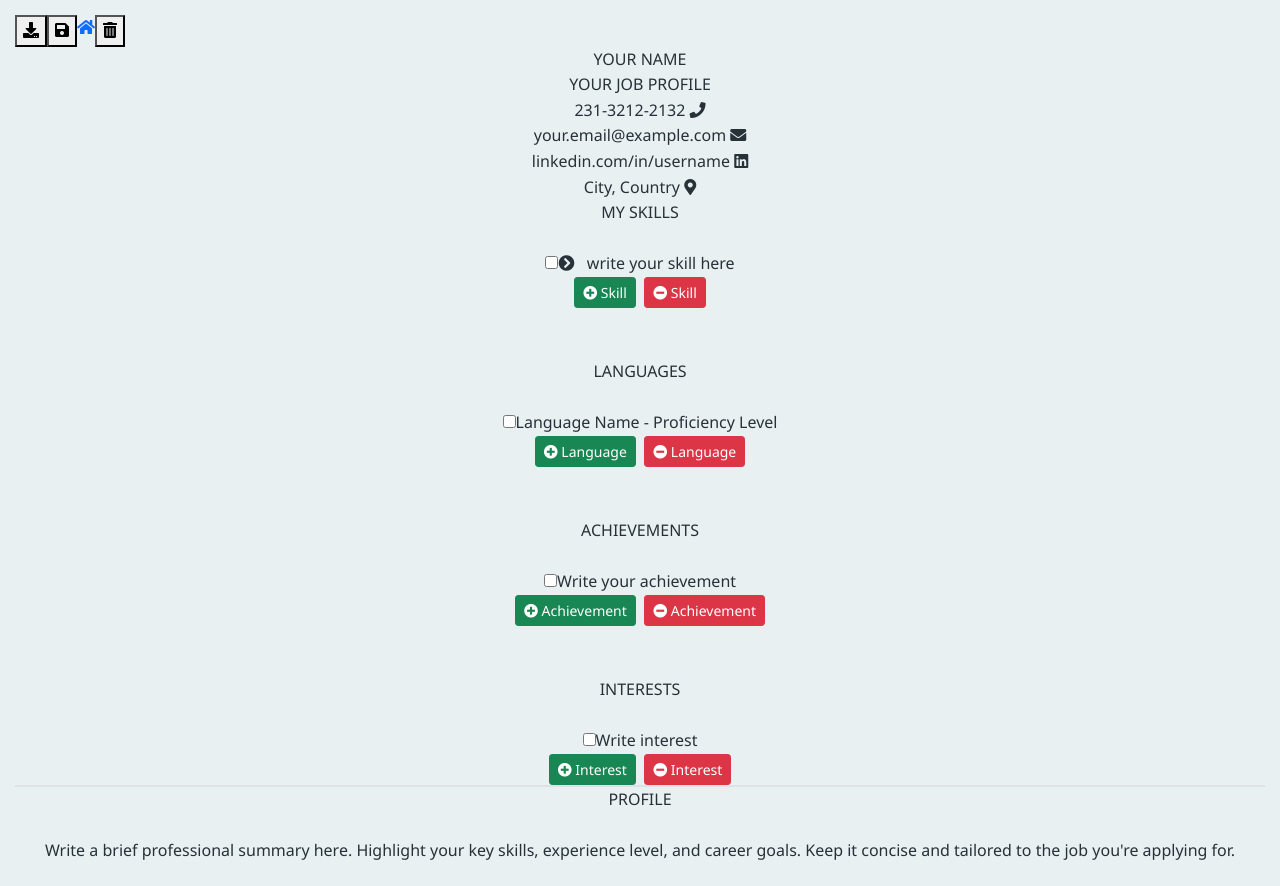
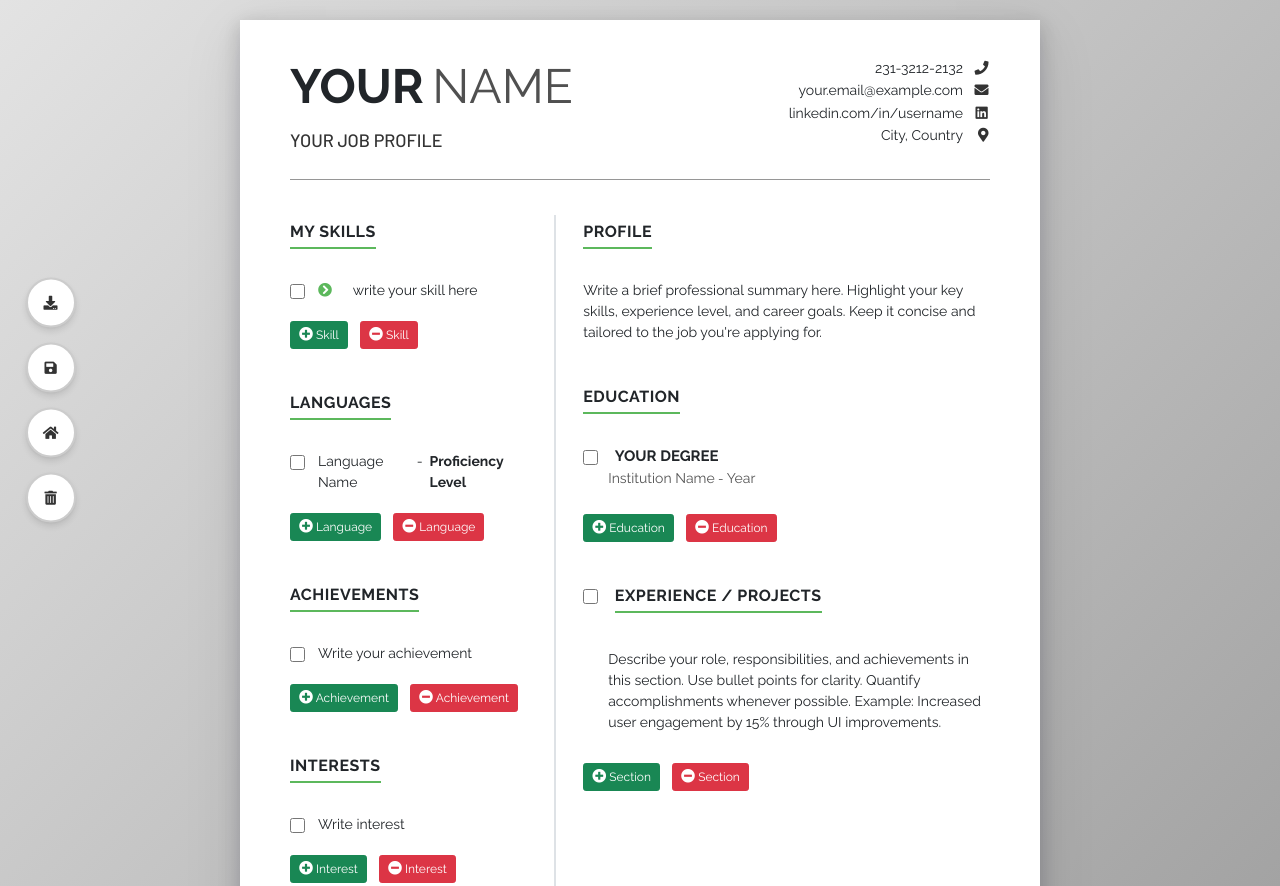
Before and after one commit to Dattranphat/Resume-Builder2, a plain HTML site: page index.html in a window 1280 px wide. Shown: the top 886 px of the page. Drawn offline with nearby package versions, Linux system fonts and the light colour scheme.

Commit message:
Update style.css

```diff
--- a/style.css
+++ b/style.css
@@ -1,191 +1,286 @@
-/* Base Styles - Consider a slightly more professional font if desired */
-body {
-    font-family: "Segoe UI", Roboto, Helvetica, Arial, sans-serif, "Apple Color Emoji", "Segoe UI Emoji", "Segoe UI Symbol"; /* Example: Segoe UI */
-    background-color: #e8f0f2; /* Slightly muted background */
-    text-align: center;
-    padding: 15px;
-    color: #263238; /* Dark Blue Grey */
-    line-height: 1.6;
-    margin: 0; /* Remove default body margin */
-}
-.game-container {
-    max-width: 900px; /* Wider for potentially longer text */
-    margin: 20px auto;
-}
-h1 {
-    color: #004d40; /* Dark Teal */
-    margin-top: 0;
-    margin-bottom: 30px;
-    font-size: clamp(1.8rem, 4vw, 2.5rem);
-    font-weight: 600; /* Slightly bolder */
+@import url('https://fonts.googleapis.com/css2?family=Raleway:wght@400;700&display=swap');
+@import url('https://fonts.googleapis.com/css2?family=Barlow:wght@500&display=swap');
+
+* {
+    margin: 0;
+    padding: 0;
+    box-sizing: border-box; /* Added for better layout control */
+    font-weight: 400; /* Adjusted default weight */
+    font-size: 14px;
 }
 
-/* Animal Selection Gallery */
-#animalGallery {
-    margin-bottom: 35px;
-    padding: 15px;
-    background-color: #ffffff;
-    border-radius: 12px;
-    box-shadow: 0 5px 15px rgba(0, 51, 77, 0.08);
-}
-.gallery-group-header {
-    text-align: left;
-    margin: 25px 0 15px 10px;
-    font-size: 1.3rem;
-    font-weight: 600;
-    color: #00695c; /* Medium Teal */
-    border-bottom: 2px solid #b2dfdb;
-    padding-bottom: 6px;
-}
-.gallery-group-content {
+body {
+    background: linear-gradient(135deg, #E3E3E3 0%, #9a9a9a 100%);
     display: grid;
-    grid-template-columns: repeat(auto-fill, minmax(100px, 1fr)); /* Slightly larger items */
-    gap: 20px;
-    width: 100%;
-    margin-bottom: 25px;
-}
-.animal-selector {
-    display: flex;
-    flex-direction: column;
-    align-items: center;
-    padding: 12px 8px;
-    border: 1px solid #cfd8dc; /* Light border */
-    border-radius: 8px;
-    cursor: pointer;
-    transition: transform 0.2s ease, box-shadow 0.2s ease, border-color 0.2s ease;
-    position: relative;
-    background-color: #fff; /* Ensure bg for shadow */
-}
-.animal-selector:hover:not(.completed) {
-    transform: translateY(-3px);
-    box-shadow: 0 4px 10px rgba(0, 77, 64, 0.1); /* Teal shadow */
-    border-color: #4db6ac;
-}
-.animal-selector .emoji {
-    font-size: clamp(2.8rem, 7vw, 3.8rem);
-    line-height: 1;
-    margin-bottom: 8px;
-}
-.animal-selector .name {
-    font-size: 0.85rem;
-    font-weight: 500;
-    color: #004d40;
+    place-items: center;
+    padding-top: 20px; /* Added padding instead of margin on resume */
+    padding-bottom: 50px; /* Ensure space below resume */
+    opacity: 1;
+    font-family: 'Raleway', sans-serif; /* Default font */
 }
 
-/* Completed State */
-.animal-selector.completed {
-    opacity: 0.6;
-    filter: grayscale(50%);
-    cursor: default;
-    background-color: #e0f2f1; /* Very Light Teal */
-    box-shadow: none;
-    border-color: #cfd8dc;
-    pointer-events: none;
-}
-.animal-selector.completed::after {
-    content: '✓'; /* Unicode check */
-    position: absolute;
-    top: 6px;
-    right: 6px;
-    font-size: 1.3rem;
-    font-weight: bold;
-    color: #00796b; /* Teal check */
-    background-color: rgba(255, 255, 255, 0.8);
-    border-radius: 50%;
-    padding: 0 4px;
-    line-height: 1;
+/* Class to hide elements (e.g., during PDF generation) */
+.none {
+    display: none !important; /* Use !important to override other styles */
 }
 
-/* Active Game Area */
-#activeGameArea {
-    margin-top: 25px;
-    padding: 30px; /* More padding */
-    background: #ffffff;
-    border-radius: 12px;
-    box-shadow: 0 6px 20px rgba(0, 51, 77, 0.1);
-    display: none; /* Initially hidden */
-    border: 2px solid #004d40;
+.resume {
+    /* margin-top: 20px; Removed, handled by body padding */
+    width: 800px;
+    max-width: 95%; /* Make it slightly responsive */
+    box-shadow: rgba(17, 17, 26, 0.1) 0px 4px 16px, rgba(17, 17, 26, 0.1) 0px 8px 24px, rgba(17, 17, 26, 0.1) 0px 16px 56px;
+    background-color: #fff; /* Moved background here */
+}
+
+#print {
+    padding: 30px 50px;
+    min-height: 1120px; /* Maintain A4-like aspect ratio */
+}
+
+/* --- Header --- */
+.head {
+    display: grid;
+    grid-template-columns: 3fr 1.5fr;
+    gap: 20px; /* Added gap */
+    align-items: start; /* Align items to the top */
+}
+
+.head .main .name {
+    font-size: 48px; /* Slightly reduced */
+    font-family: 'Raleway', sans-serif;
+    font-weight: 700; /* Bolder name */
+    line-height: 1.1;
+}
+
+.head .main span:nth-child(2) {
+    color: rgb(80, 80, 80); /* Darker grey */
+    font-size: 48px;
+    font-family: 'Raleway', sans-serif;
+    margin-left: 5px;
+     font-weight: 400; /* Lighter last name */
+}
+
+.head .main .post {
+    font-family: 'Barlow', sans-serif;
+    font-size: 18px; /* Larger post title */
+    color: #333;
+    margin-top: 5px;
+}
+
+.head .contacts {
+    text-align: right;
+    padding-top: 7px;
+    line-height: 1.6; /* Improved line spacing */
+}
+
+.head .contacts .content {
+    font-weight: 500;
+    padding-right: 5px;
+    word-break: break-word; /* Prevent long emails/links from overflowing */
+}
+
+.head .contacts .symbol {
+    margin-left: 5px; /* Swapped margin side */
+    font-size: 14px; /* Adjusted size */
+    width: 17px;
+    height: 17px;
+    color: #333; /* Icon color */
+    display: inline-block; /* Ensure proper alignment */
     text-align: center;
 }
- #activeGameArea.visible { display: block; }
-.animal-image-active {
-    font-size: clamp(5rem, 14vw, 7rem);
-    margin: 10px 0 15px 0;
-    min-height: 80px;
-    line-height: 1;
+
+/* --- Separator Line --- */
+.line {
+    height: 1px; /* Thinner line */
+    background-color: rgb(150, 150, 150); /* Lighter grey */
+    margin: 25px 0;
+    margin-bottom: 35px; /* More space after line */
 }
-.word-display-active {
-    font-size: clamp(2rem, 5vw, 2.8rem);
-    margin: 10px 0 20px 0;
-    color: #004d40;
-    font-weight: 600;
-    min-height: 45px;
-    word-wrap: break-word;
+
+/* --- Main Body Layout --- */
+.mainbody {
+    display: grid;
+    grid-template-columns: 10fr 1fr 17fr;
+    /* height: 900px; Removed fixed height */
+    min-height: 800px; /* Use min-height instead */
+    gap: 15px; /* Add gap between columns */
 }
- .options {
-    display: grid;
-    grid-template-columns: 1fr;
-    gap: 15px; /* Slightly more gap */
-    margin: 30px auto; /* Centered margin */
-    min-height: 120px;
-    max-width: 600px; /* Limit width of options */
+
+.mainbody .border {
+    background-color: rgb(180, 180, 180); /* Lighter border */
+    width: 2px; /* Thinner border */
+    opacity: 1; /* Opacity not needed if color is set */
+    margin: 0 10px; /* Add some horizontal margin */
 }
-.options button {
-    background: #00796b; /* Teal buttons */
-    color: white;
+
+.mainbody .leftside,
+.mainbody .rightside {
+    padding-top: 5px;
+}
+.mainbody .rightside {
+     padding-left: 0; /* Removed padding, gap handles spacing */
+}
+.mainbody .leftside {
+    padding-right: 0; /* Removed padding */
+}
+
+
+/* --- Section Titles --- */
+.title {
+    font-weight: 700;
+    font-size: 16px; /* Slightly smaller title */
     border: none;
-    border-radius: 8px;
-    padding: 16px 20px; /* More padding */
-    font-size: 1.05rem; /* Slightly larger font */
+    padding-bottom: 3px;
+    border-bottom: 2px solid #5cb85c; /* Using Bootstrap success color */
+    display: inline-block; /* Ensure border only spans text */
+    margin-bottom: 10px; /* Space below title */
+    text-transform: uppercase; /* Uppercase titles */
+    letter-spacing: 0.5px;
+}
+
+/* --- Common Item Styling --- */
+.skill, .language, .achieve, .interest, .edublock, .new-section-block {
+    margin-bottom: 10px; /* Consistent spacing */
+    line-height: 1.5; /* Improve readability */
+    display: flex; /* Use flex for alignment */
+    align-items: flex-start; /* Align checkbox with first line */
+}
+
+.skill span:not(:first-child),
+.language span:not(:first-child),
+.achieve span:not(:first-child),
+.interest span:not(:first-child),
+.edublock div,
+.new-section-block div {
+    margin-left: 5px; /* Space after icon/checkbox */
+}
+
+.skill .fa-chevron-circle-right {
+    color: #5cb85c; /* Match title border color */
+    margin-right: 5px;
+}
+
+/* Specific Sections */
+.language span:nth-child(odd):not(:first-child) { /* Target LANGNAME specifically */
+    font-weight: 700;
+}
+
+.edublock {
+    display: block; /* Override flex for education block structure */
+    margin-bottom: 15px;
+}
+.edublock .education-head {
+    font-weight: 700;
+    font-size: 15px; /* Slightly smaller */
+    margin-left: 5px; /* Align with checkbox */
+}
+.edublock div {
+    margin-left: 25px; /* Indent institution/year */
+    font-size: 13px;
+    color: #555;
+}
+
+.new-section-block {
+    display: block; /* Override flex */
+    margin-bottom: 20px; /* More space between these sections */
+}
+.new-section-block .title {
+    margin-left: 5px; /* Align title with checkbox */
+}
+.new-section-block div {
+     margin-left: 25px; /* Indent description */
+     margin-top: 5px;
+}
+
+
+/* --- Buttons --- */
+button.btn { /* Style add/remove buttons */
+    margin-top: 10px;
+    margin-right: 5px;
+    font-size: 12px; /* Smaller buttons */
+    padding: 4px 8px;
+}
+/* Ensure remove buttons have consistent margin */
+.leftside > div > button.btn-danger,
+.rightside > div > button.btn-danger,
+.new-section-container > button.btn-danger {
+    margin-top: 10px;
+}
+
+
+/* --- Navigation Buttons --- */
+.nav {
+    position: fixed;
+    top: 50%; /* Center vertically */
+    left: 2%;
+    transform: translateY(-50%); /* Adjust vertical centering */
+    display: flex;
+    flex-direction: column; /* Stack buttons vertically */
+    gap: 15px; /* Space between buttons */
+    z-index: 100; /* Ensure they are above resume */
+}
+
+.navbtn {
+    background-color: #fff;
+    color: #333;
+    height: 50px; /* Smaller buttons */
+    width: 50px;
+    border-radius: 50%;
+    border: #ccc 2px solid;
+    transition: all 300ms ease-in-out;
+    box-shadow: rgba(0, 0, 0, 0.1) 0px 4px 6px, rgba(0, 0, 0, 0.05) 0px 1px 3px;
+    display: flex; /* Center icon */
+    justify-content: center;
+    align-items: center;
+    text-decoration: none; /* For <a> tag */
+    font-size: 18px; /* Icon size */
     cursor: pointer;
-    transition: background-color 0.2s, transform 0.1s, opacity 0.3s;
-    text-align: left;
-    line-height: 1.5; /* Adjust line height */
-    font-weight: 400; /* Normal weight for base text */
 }
-.options button strong {
-    font-weight: 700; /* Bolder */
-    color: #e0f2f1; /* Light teal highlight */
-     background-color: rgba(0, 77, 64, 0.2); /* Subtle background for bold */
-     padding: 0 3px;
-     border-radius: 3px;
+
+.navbtn:hover {
+    background-color: #333;
+    color: #fff;
+    border-color: #333;
+    transform: scale(1.1); /* Grow effect */
+    box-shadow: rgba(0, 0, 0, 0.2) 0px 8px 12px, rgba(0, 0, 0, 0.1) 0px 2px 6px;
 }
-.options button:hover:not(:disabled) { background: #00695c; }
-.options button:active:not(:disabled) { transform: scale(0.99); }
-.options button.correct {
-    background: #43a047; /* Slightly darker Green */
-    font-weight: 500; /* Medium weight for correct button */
-    color: white;
+
+/* --- Checkbox --- */
+.input-checkbox {
+    margin-right: 8px;
+    cursor: pointer;
+    width: 15px; /* Slightly larger checkbox */
+    height: 15px;
+    vertical-align: middle; /* Align better with text */
 }
-.options button.correct strong { font-weight: 700; color: #e8f5e9; background-color: rgba(27, 94, 32, 0.3); }
-.options button:disabled { cursor: not-allowed; }
-.options button.faded { opacity: 0.65; background-color: #78909c; } /* Blue Grey faded */
 
-.feedback { font-size: 1.15rem; margin: 20px auto; min-height: 30px; font-weight: 500; transition: color 0.3s; max-width: 600px; line-height: 1.6; }
-.feedback.correct-feedback { color: #2e7d32; } /* Dark Green */
-.feedback.info-feedback { color: #1976d2; } /* Blue */
-.feedback.wrong-feedback { color: #c62828; } /* Dark Red */
+/* --- Content Editable Placeholder --- */
+[contenteditable="true"]:empty:before {
+  content: attr(placeholder);
+  color: gray;
+  font-style: italic;
+}
 
-/* Reset Button */
-#resetButtonContainer { margin-top: 40px; }
-#resetButton {
-     padding: 12px 30px; font-size: 1.05rem; background-color: #d84315; /* Deep Orange */ color: white; border: none; border-radius: 8px; cursor: pointer; transition: background-color 0.2s; font-weight: 500;
+/* Print specific styles (optional but good practice) */
+@media print {
+  body {
+    background: none; /* No background for printing */
+    padding: 0;
+  }
+  .resume {
+    box-shadow: none; /* No shadow for printing */
+    width: 100%;
+    max-width: 100%;
+  }
+  .nav {
+    display: none; /* Hide nav buttons when printing */
+  }
+  #print {
+      padding: 10mm; /* Add margins for printing */
+      min-height: 0; /* Allow content to flow naturally */
+  }
+  /* Hide buttons and checkboxes directly via CSS for printing */
+  #print button, #print .input-checkbox {
+      display: none !important;
+  }
 }
- #resetButton:hover { background-color: #bf360c; }
-
-/* Responsive */
- @media (max-width: 768px) {
-     .gallery-group-content { grid-template-columns: repeat(auto-fill, minmax(90px, 1fr)); }
-     .gallery-group-header { font-size: 1.2rem; }
-     .options button { padding: 14px 18px; font-size: 1rem; }
- }
- @media (max-width: 480px) {
-     .gallery-group-content { grid-template-columns: repeat(auto-fill, minmax(80px, 1fr)); gap: 15px;}
-     .gallery-group-header { font-size: 1.1rem; margin-left: 0; }
-     .animal-selector .emoji { font-size: 2.8rem; }
-     #activeGameArea { padding: 20px 15px; }
-     .animal-image-active { font-size: 4.5rem; }
-     .word-display-active { font-size: 1.8rem; }
-     .options button { padding: 12px 15px; font-size: 0.95rem;}
-     .feedback { font-size: 1.05rem;}
- }
```
